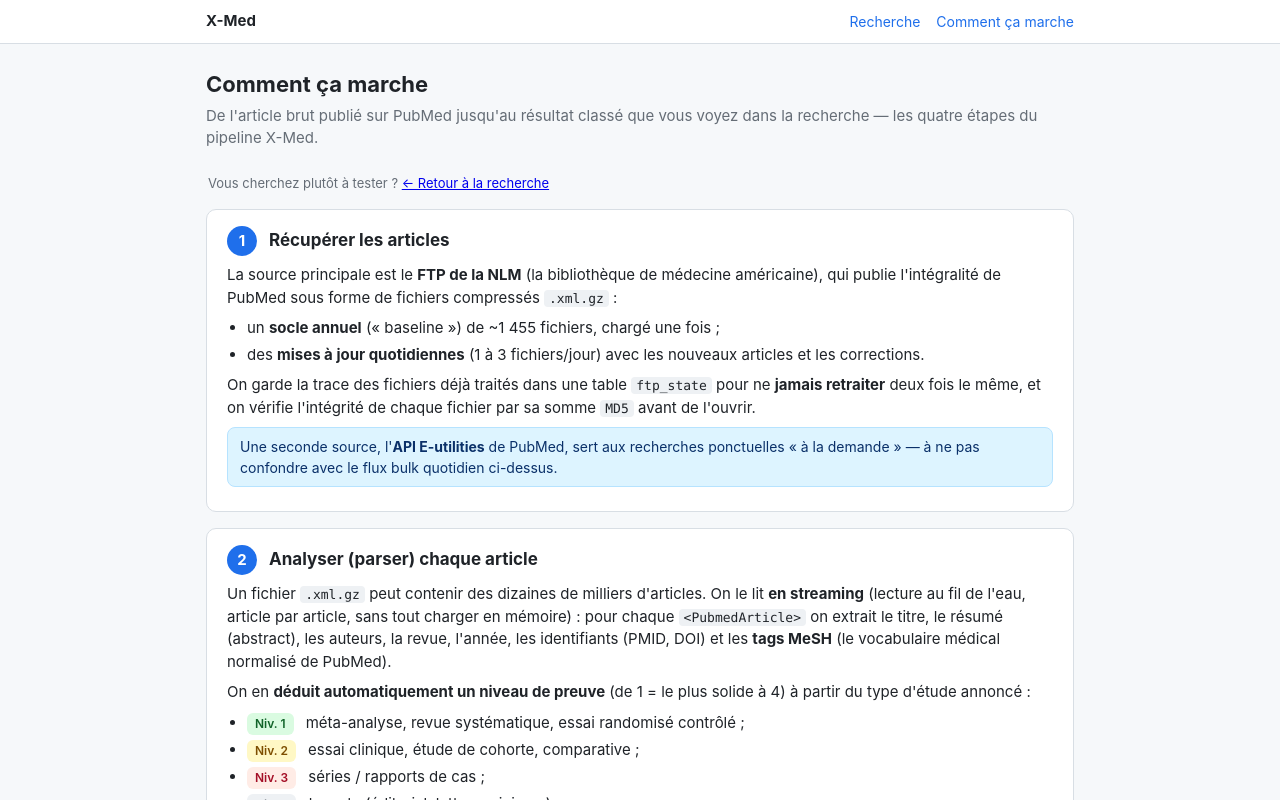
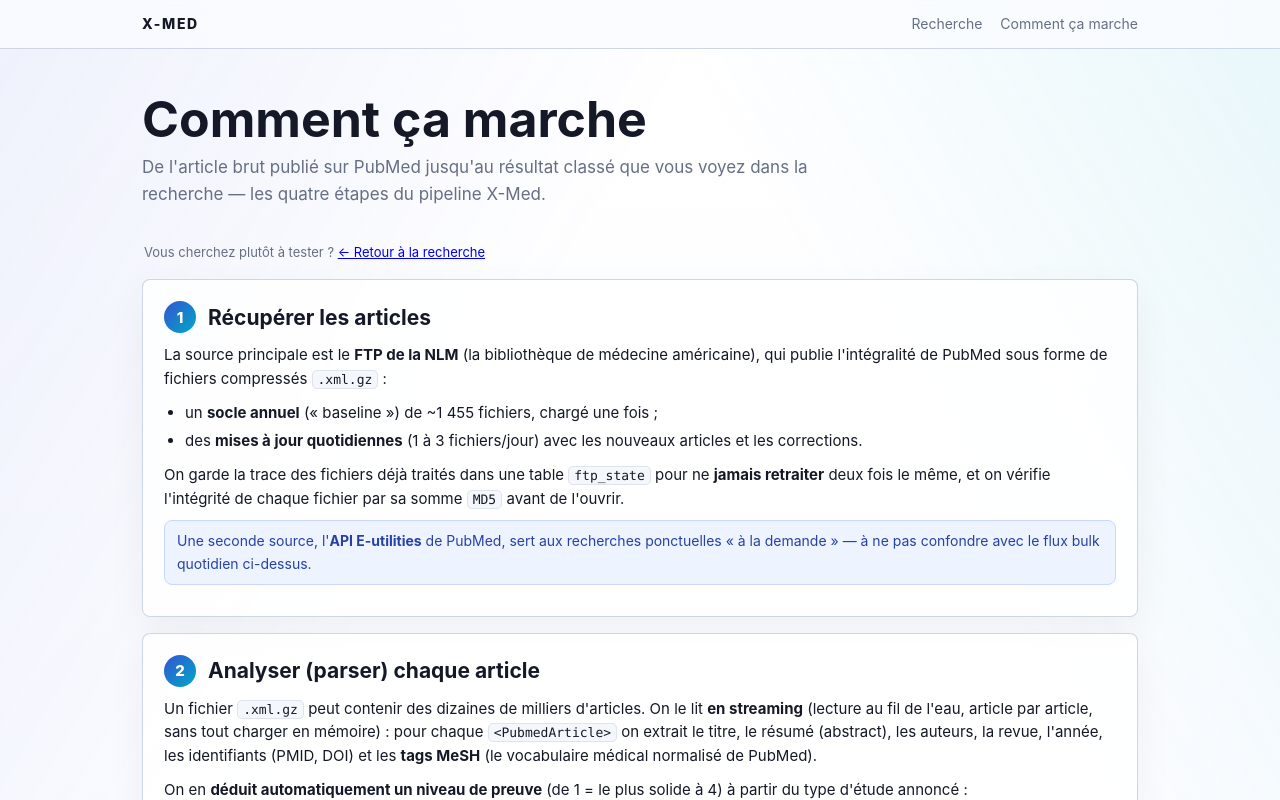
Before and after one commit to evausesgit/x-med, a Next.js app in the folder web/: page /architecture in a window 1280 px wide. Shown: the top 800 px of the page. Built offline with nearby package versions, Linux system fonts and the light colour scheme.

Commit message:
Style aero index white

```diff
--- a/web/app/globals.css
+++ b/web/app/globals.css
@@ -1,11 +1,19 @@
 :root {
-  --bg: #f6f8fa;
-  --card: #ffffff;
-  --border: #d8dee4;
-  --text: #1f2328;
-  --muted: #656d76;
-  --accent: #1f6feb;
-  --accent-soft: #ddf4ff;
+  --bg: #fbfcff;
+  --card: rgba(255, 255, 255, 0.88);
+  --card-solid: #ffffff;
+  --line: #dfe3ee;
+  --line-strong: #bcc5d8;
+  --text: #151927;
+  --muted: #666f83;
+  --faint: #9aa3b6;
+  --accent: #3454d1;
+  --accent-2: #00a8c8;
+  --accent-soft: #edf3ff;
+  --success: #177245;
+  --warn: #8c6100;
+  --danger: #b2291f;
+  --radius: 8px;
 }
 
 * { box-sizing: border-box; }
@@ -13,145 +21,362 @@
 html, body {
   margin: 0;
   padding: 0;
-  background: var(--bg);
+  min-height: 100%;
+  background:
+    linear-gradient(120deg, rgba(52, 84, 209, 0.08), transparent 30%),
+    linear-gradient(240deg, rgba(0, 168, 200, 0.09), transparent 26%),
+    linear-gradient(180deg, #fff 0%, var(--bg) 46%, #fff 100%);
   color: var(--text);
-  font-family: -apple-system, BlinkMacSystemFont, "Segoe UI", Roboto, Helvetica, Arial, sans-serif;
+  font-family: Inter, ui-sans-serif, -apple-system, BlinkMacSystemFont, "Segoe UI", Roboto, Arial, sans-serif;
   font-size: 15px;
-  line-height: 1.5;
+  line-height: 1.58;
+  -webkit-font-smoothing: antialiased;
+  text-rendering: optimizeLegibility;
 }
 
-.container { max-width: 900px; margin: 0 auto; padding: 24px 16px 64px; }
+::selection { background: var(--accent); color: #fff; }
 
-h1 { font-size: 22px; margin: 0 0 4px; }
-.subtitle { color: var(--muted); margin: 0 0 24px; }
+.container {
+  max-width: 1040px;
+  margin: 0 auto;
+  padding: 44px 22px 82px;
+}
+
+h1 {
+  max-width: 760px;
+  margin: 0 0 9px;
+  font-size: clamp(31px, 4.8vw, 50px);
+  line-height: 1.04;
+  font-weight: 720;
+}
+
+h2 { margin: 0; font-size: 21px; line-height: 1.22; }
+h3 { margin: 20px 0 8px; font-size: 15px; }
+
+.subtitle {
+  max-width: 68ch;
+  margin: 0 0 34px;
+  color: var(--muted);
+  font-size: 17px;
+}
+
+.topnav {
+  position: sticky;
+  top: 0;
+  z-index: 10;
+  background: rgba(251, 252, 255, 0.82);
+  border-bottom: 1px solid rgba(188, 197, 216, 0.7);
+  backdrop-filter: blur(18px);
+}
+
+.topnav-inner {
+  max-width: 1040px;
+  margin: 0 auto;
+  padding: 13px 22px;
+  display: flex;
+  align-items: center;
+  justify-content: space-between;
+  gap: 20px;
+}
+
+.topnav .brand {
+  color: var(--text);
+  font-size: 14px;
+  font-weight: 820;
+  letter-spacing: 0.12em;
+  text-decoration: none;
+  text-transform: uppercase;
+}
+
+.topnav-links { display: flex; gap: 18px; flex-wrap: wrap; }
+.topnav-links a {
+  color: var(--muted);
+  font-size: 14px;
+  text-decoration: none;
+}
+.topnav-links a:hover { color: var(--accent); }
 
 .panel {
+  position: relative;
+  padding: 18px;
+  margin-bottom: 24px;
   background: var(--card);
-  border: 1px solid var(--border);
-  border-radius: 10px;
-  padding: 16px;
-  margin-bottom: 20px;
+  border: 1px solid rgba(188, 197, 216, 0.72);
+  border-radius: var(--radius);
+  box-shadow: 0 20px 60px rgba(21, 25, 39, 0.07);
+  backdrop-filter: blur(18px);
 }
 
-.search-row { display: flex; gap: 8px; }
-input[type="text"], input[type="number"], select {
+.panel::before {
+  content: "";
+  position: absolute;
+  inset: 0;
+  pointer-events: none;
+  border-radius: inherit;
+  border-top: 1px solid rgba(255, 255, 255, 0.92);
+}
+
+.search-row {
+  display: grid;
+  grid-template-columns: 1fr auto;
+  gap: 10px;
+  align-items: stretch;
+}
+
+input[type="text"],
+input[type="number"],
+select {
+  width: 100%;
   font: inherit;
-  padding: 9px 11px;
-  border: 1px solid var(--border);
-  border-radius: 8px;
-  background: #fff;
   color: var(--text);
+  background: rgba(255, 255, 255, 0.94);
+  border: 1px solid var(--line);
+  border-radius: var(--radius);
+  padding: 10px 12px;
 }
-.search-row input[type="text"] { flex: 1; }
+
+.search-row input[type="text"] {
+  min-height: 48px;
+  font-size: 17px;
+}
+
+input::placeholder { color: var(--faint); }
+input:focus, select:focus {
+  outline: 3px solid rgba(52, 84, 209, 0.13);
+  border-color: var(--accent);
+}
 
 button {
   font: inherit;
   cursor: pointer;
-  border: 1px solid var(--border);
-  background: #fff;
-  border-radius: 8px;
-  padding: 9px 14px;
+  color: var(--text);
+  background: rgba(255, 255, 255, 0.96);
+  border: 1px solid var(--line-strong);
+  border-radius: var(--radius);
+  padding: 10px 14px;
 }
-button.primary { background: var(--accent); border-color: var(--accent); color: #fff; font-weight: 600; }
-button:disabled { opacity: 0.5; cursor: default; }
 
-.filters { display: flex; flex-wrap: wrap; gap: 16px; align-items: flex-end; margin-top: 14px; }
-.field { display: flex; flex-direction: column; gap: 4px; }
-.field label { font-size: 12px; color: var(--muted); }
-.field input[type="number"] { width: 90px; }
+button:hover { color: var(--accent); border-color: var(--accent); }
+button.primary {
+  color: #fff;
+  background: linear-gradient(135deg, var(--accent), var(--accent-2));
+  border-color: transparent;
+  font-weight: 740;
+  box-shadow: 0 12px 28px rgba(52, 84, 209, 0.2);
+}
+button.primary:hover { color: #fff; filter: brightness(0.98); }
+button:disabled { opacity: 0.55; cursor: default; box-shadow: none; }
 
-.mesh-box { position: relative; margin-top: 14px; }
-.chips { display: flex; flex-wrap: wrap; gap: 6px; margin-bottom: 8px; }
+.filters {
+  display: flex;
+  flex-wrap: wrap;
+  gap: 14px;
+  align-items: flex-end;
+  margin-top: 16px;
+}
+
+.field { display: flex; flex-direction: column; gap: 5px; }
+.field label {
+  color: var(--muted);
+  font-size: 11px;
+  font-weight: 760;
+  letter-spacing: 0.08em;
+  text-transform: uppercase;
+}
+.field input[type="number"] { width: 96px; }
+
+.mesh-box { position: relative; margin-top: 16px; }
+.chips { display: flex; flex-wrap: wrap; gap: 7px; margin-bottom: 10px; }
 .chip {
-  display: inline-flex; align-items: center; gap: 6px;
-  background: var(--accent-soft); color: #0a3069;
-  border: 1px solid #b6e3ff; border-radius: 999px;
-  padding: 3px 10px; font-size: 13px;
+  display: inline-flex;
+  align-items: center;
+  gap: 7px;
+  color: #2742a4;
+  background: var(--accent-soft);
+  border: 1px solid #cad7ff;
+  border-radius: 999px;
+  padding: 4px 10px;
+  font-size: 13px;
 }
-.chip button { all: unset; cursor: pointer; font-weight: 700; color: #0a3069; }
+.chip button { all: unset; cursor: pointer; font-weight: 800; }
+
 .suggestions {
-  position: absolute; z-index: 5; left: 0; right: 0; top: 100%;
-  background: #fff; border: 1px solid var(--border); border-radius: 8px;
-  margin-top: 4px; max-height: 240px; overflow: auto; box-shadow: 0 6px 18px rgba(0,0,0,.08);
+  position: absolute;
+  z-index: 20;
+  left: 0;
+  right: 0;
+  top: 100%;
+  margin-top: 6px;
+  max-height: 260px;
+  overflow: auto;
+  background: var(--card-solid);
+  border: 1px solid var(--line-strong);
+  border-radius: var(--radius);
+  box-shadow: 0 18px 44px rgba(21, 25, 39, 0.13);
 }
-.suggestions div { padding: 8px 11px; cursor: pointer; }
+.suggestions div { padding: 10px 12px; cursor: pointer; }
 .suggestions div:hover { background: var(--accent-soft); }
 
-.toggle { display: inline-flex; border: 1px solid var(--border); border-radius: 8px; overflow: hidden; }
-.toggle button { border: none; border-radius: 0; padding: 8px 14px; background: #fff; }
-.toggle button.on { background: var(--accent); color: #fff; }
-
-.meta { color: var(--muted); font-size: 13px; margin: 8px 2px 16px; }
-
-.result { background: var(--card); border: 1px solid var(--border); border-radius: 10px; padding: 16px; margin-bottom: 12px; }
-.result h3 { margin: 0 0 6px; font-size: 16px; }
-.result h3 a { color: var(--accent); text-decoration: none; }
-.result h3 a:hover { text-decoration: underline; }
-.result .journal { color: var(--muted); font-size: 13px; margin-bottom: 8px; }
-.result .abstract { font-size: 14px; margin: 8px 0; }
-.tags { display: flex; flex-wrap: wrap; gap: 5px; margin-top: 8px; }
-.tag { background: #eef1f4; border-radius: 6px; padding: 2px 8px; font-size: 12px; color: #444; }
-
-.badge { display: inline-block; border-radius: 6px; padding: 2px 8px; font-size: 12px; font-weight: 600; margin-right: 8px; }
-.ev1 { background: #dafbe1; color: #116329; }
-.ev2 { background: #fff8c5; color: #7d4e00; }
-.ev3 { background: #ffece6; color: #a40e26; }
-.ev4 { background: #eef1f4; color: #656d76; }
-
-.pager { display: flex; gap: 8px; justify-content: center; margin-top: 20px; }
-.error { color: #a40e26; }
-
-/* Rang du résultat (#1, #2, …) — fiable dans tous les modes */
-.rank {
-  display: inline-block; min-width: 30px; text-align: center;
-  background: #eef1f4; color: #444; border-radius: 6px;
-  padding: 1px 7px; font-size: 12px; font-weight: 700;
-  margin-right: 8px; vertical-align: middle;
+.toggle {
+  display: inline-flex;
+  gap: 3px;
+  padding: 3px;
+  background: rgba(237, 243, 255, 0.84);
+  border: 1px solid var(--line);
+  border-radius: var(--radius);
+}
+.toggle button { border: 0; background: transparent; color: var(--muted); padding: 8px 13px; }
+.toggle button.on {
+  color: var(--accent);
+  background: #fff;
+  box-shadow: 0 8px 22px rgba(21, 25, 39, 0.09);
 }
 
-/* Barre de « match » (recherche par sens) — pertinence relative */
-.match { display: flex; align-items: center; gap: 8px; margin: 6px 0 2px; cursor: help; }
-.match-bar { flex: 0 0 160px; height: 8px; background: #eef1f4; border-radius: 999px; overflow: hidden; }
-.match-fill { height: 100%; background: linear-gradient(90deg, #1f6feb, #2da44e); border-radius: 999px; }
-.match-pct { font-size: 12px; color: var(--muted); font-variant-numeric: tabular-nums; }
-.match-label { font-size: 12px; font-weight: 600; padding: 1px 8px; border-radius: 999px; }
-.ml-high { background: #dafbe1; color: #116329; }
-.ml-mid { background: #ddf4ff; color: #0a3069; }
-.ml-low { background: #eef1f4; color: #656d76; }
+.meta { color: var(--muted); font-size: 13px; margin: 10px 2px 17px; }
+.error { color: var(--danger); }
 
-/* Barre de navigation partagée (layout) */
-.topnav { background: var(--card); border-bottom: 1px solid var(--border); }
-.topnav-inner {
-  max-width: 900px; margin: 0 auto; padding: 10px 16px;
-  display: flex; align-items: center; justify-content: space-between;
+.result {
+  position: relative;
+  padding: 18px;
+  margin-bottom: 12px;
+  background: rgba(255, 255, 255, 0.82);
+  border: 1px solid rgba(188, 197, 216, 0.72);
+  border-radius: var(--radius);
+  box-shadow: 0 14px 38px rgba(21, 25, 39, 0.05);
 }
-.topnav .brand { font-weight: 700; color: var(--text); text-decoration: none; }
-.topnav-links { display: flex; gap: 16px; }
-.topnav-links a { color: var(--accent); text-decoration: none; font-size: 14px; }
-.topnav-links a:hover { text-decoration: underline; }
+.result::before {
+  content: "";
+  position: absolute;
+  left: -1px;
+  top: 16px;
+  bottom: 16px;
+  width: 3px;
+  border-radius: 999px;
+  background: linear-gradient(var(--accent), var(--accent-2));
+}
+.result h3 {
+  display: flex;
+  align-items: baseline;
+  gap: 10px;
+  margin: 0 0 7px;
+  font-size: 17px;
+  line-height: 1.35;
+}
+.result h3 a { color: var(--text); text-decoration: none; }
+.result h3 a:hover { color: var(--accent); text-decoration: underline; }
+.result .journal { color: var(--muted); font-size: 13px; margin-bottom: 8px; }
+.result .abstract { color: #30384d; font-size: 14px; margin: 8px 0; }
 
-/* Page « Comment ça marche » */
+.tags { display: flex; flex-wrap: wrap; gap: 6px; margin-top: 10px; }
+.tag {
+  color: var(--muted);
+  background: #f4f7fc;
+  border: 1px solid var(--line);
+  border-radius: 999px;
+  padding: 2px 8px;
+  font-size: 12px;
+}
+
+.badge {
+  display: inline-block;
+  border-radius: 999px;
+  padding: 2px 8px;
+  font-size: 12px;
+  font-weight: 730;
+  margin-right: 8px;
+}
+.ev1 { color: var(--success); background: #e8f5ee; }
+.ev2 { color: var(--warn); background: #fff5d8; }
+.ev3 { color: var(--danger); background: #fff0ed; }
+.ev4 { color: var(--muted); background: #eef2f8; }
+
+.rank {
+  display: inline-flex;
+  min-width: 34px;
+  justify-content: center;
+  color: #2742a4;
+  background: var(--accent-soft);
+  border: 1px solid #cad7ff;
+  border-radius: 999px;
+  padding: 1px 8px;
+  font-size: 12px;
+  font-weight: 820;
+  font-variant-numeric: tabular-nums;
+}
+
+.match { display: flex; align-items: center; gap: 9px; margin: 8px 0 2px; cursor: help; }
+.match-bar {
+  flex: 0 0 174px;
+  height: 7px;
+  overflow: hidden;
+  background: #e8edf7;
+  border-radius: 999px;
+}
+.match-fill { height: 100%; background: linear-gradient(90deg, var(--accent), var(--accent-2)); }
+.match-pct { color: var(--muted); font-size: 12px; font-variant-numeric: tabular-nums; }
+.match-label { padding: 1px 8px; border-radius: 999px; font-size: 12px; font-weight: 730; }
+.ml-high { color: var(--success); background: #e8f5ee; }
+.ml-mid { color: #2742a4; background: var(--accent-soft); }
+.ml-low { color: var(--muted); background: #eef2f8; }
+
+.pager { display: flex; gap: 8px; justify-content: center; margin-top: 24px; }
+
 .arch-step {
-  background: var(--card); border: 1px solid var(--border);
-  border-radius: 10px; padding: 16px 20px; margin-bottom: 16px;
+  position: relative;
+  padding: 21px;
+  margin-bottom: 16px;
+  background: rgba(255, 255, 255, 0.82);
+  border: 1px solid rgba(188, 197, 216, 0.72);
+  border-radius: var(--radius);
+  box-shadow: 0 14px 38px rgba(21, 25, 39, 0.05);
 }
 .arch-step .step-head { display: flex; align-items: center; gap: 12px; }
-.arch-step h2 { font-size: 17px; margin: 0; }
-.arch-step h3 { font-size: 14px; margin: 18px 0 6px; }
+.arch-step h2 { font-size: 21px; }
+.arch-step h3 {
+  color: var(--muted);
+  font-size: 13px;
+  letter-spacing: 0.08em;
+  margin: 20px 0 6px;
+  text-transform: uppercase;
+}
 .step-num {
-  flex: 0 0 auto; width: 30px; height: 30px; border-radius: 999px;
-  background: var(--accent); color: #fff; font-weight: 700;
-  display: flex; align-items: center; justify-content: center;
+  flex: 0 0 auto;
+  width: 32px;
+  height: 32px;
+  display: flex;
+  align-items: center;
+  justify-content: center;
+  color: #fff;
+  background: linear-gradient(135deg, var(--accent), var(--accent-2));
+  border-radius: 999px;
+  font-weight: 820;
 }
-.step-body { margin-top: 8px; }
-.arch-step p { margin: 8px 0; }
-.arch-step ul { margin: 8px 0; padding-left: 20px; }
-.arch-step li { margin: 4px 0; }
+.step-body { margin-top: 10px; }
+.arch-step p { margin: 10px 0; }
+.arch-step ul { margin: 10px 0; padding-left: 21px; }
+.arch-step li { margin: 5px 0; }
 .arch-step code {
-  background: #eef1f4; border-radius: 4px; padding: 1px 5px;
-  font-size: 13px; font-family: ui-monospace, SFMono-Regular, Menlo, monospace;
+  background: #f4f7fc;
+  border: 1px solid var(--line);
+  border-radius: 5px;
+  padding: 1px 5px;
+  font-size: 13px;
+  font-family: ui-monospace, SFMono-Regular, Menlo, monospace;
 }
 .note {
-  background: var(--accent-soft); border: 1px solid #b6e3ff;
-  border-radius: 8px; padding: 8px 12px; font-size: 14px; color: #0a3069;
+  color: #2742a4;
+  background: var(--accent-soft);
+  border: 1px solid #cad7ff;
+  border-radius: var(--radius);
+  padding: 9px 12px;
+  font-size: 14px;
 }
+
+@media (max-width: 640px) {
+  .container { padding: 30px 14px 58px; }
+  .topnav-inner { align-items: flex-start; flex-direction: column; gap: 8px; }
+  .search-row { grid-template-columns: 1fr; }
+  .result::before { left: 0; top: 12px; bottom: 12px; }
+  .match { align-items: flex-start; flex-direction: column; }
+  .match-bar { flex-basis: auto; width: 100%; }
+}
```
